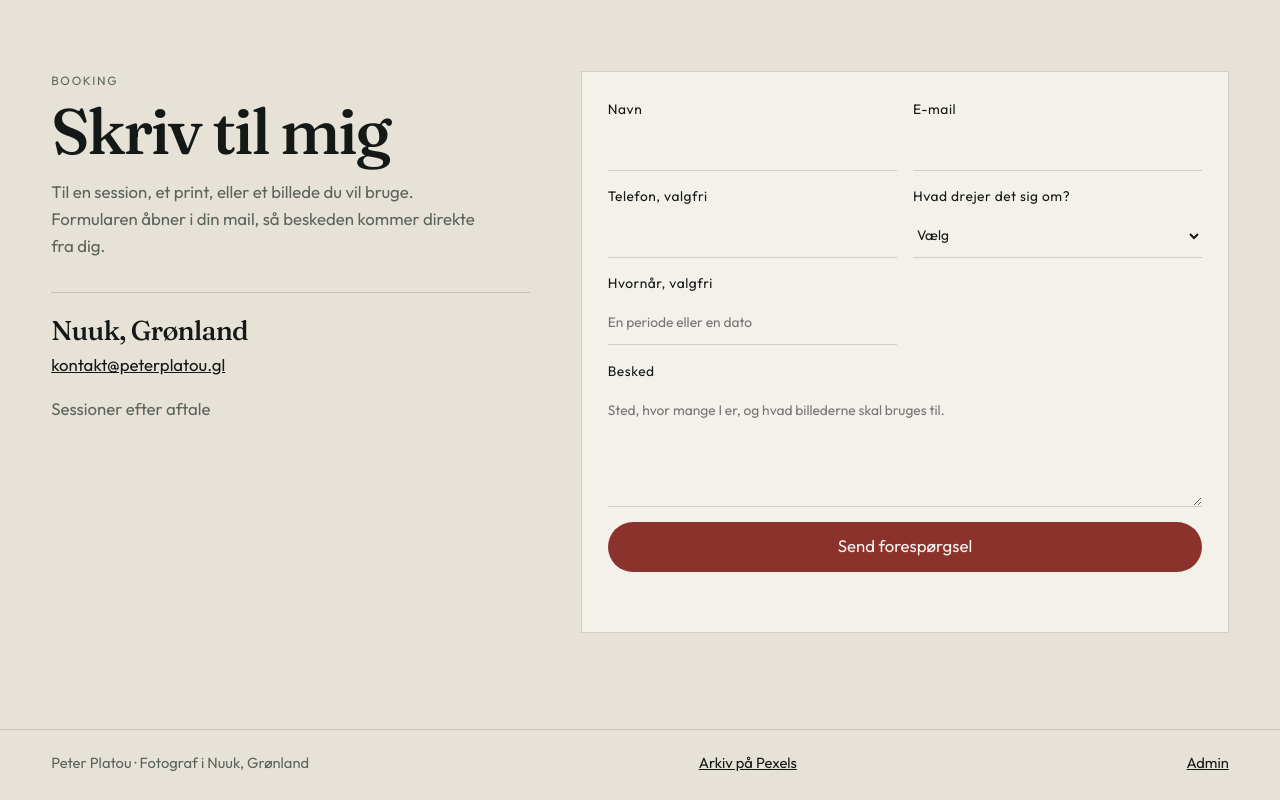
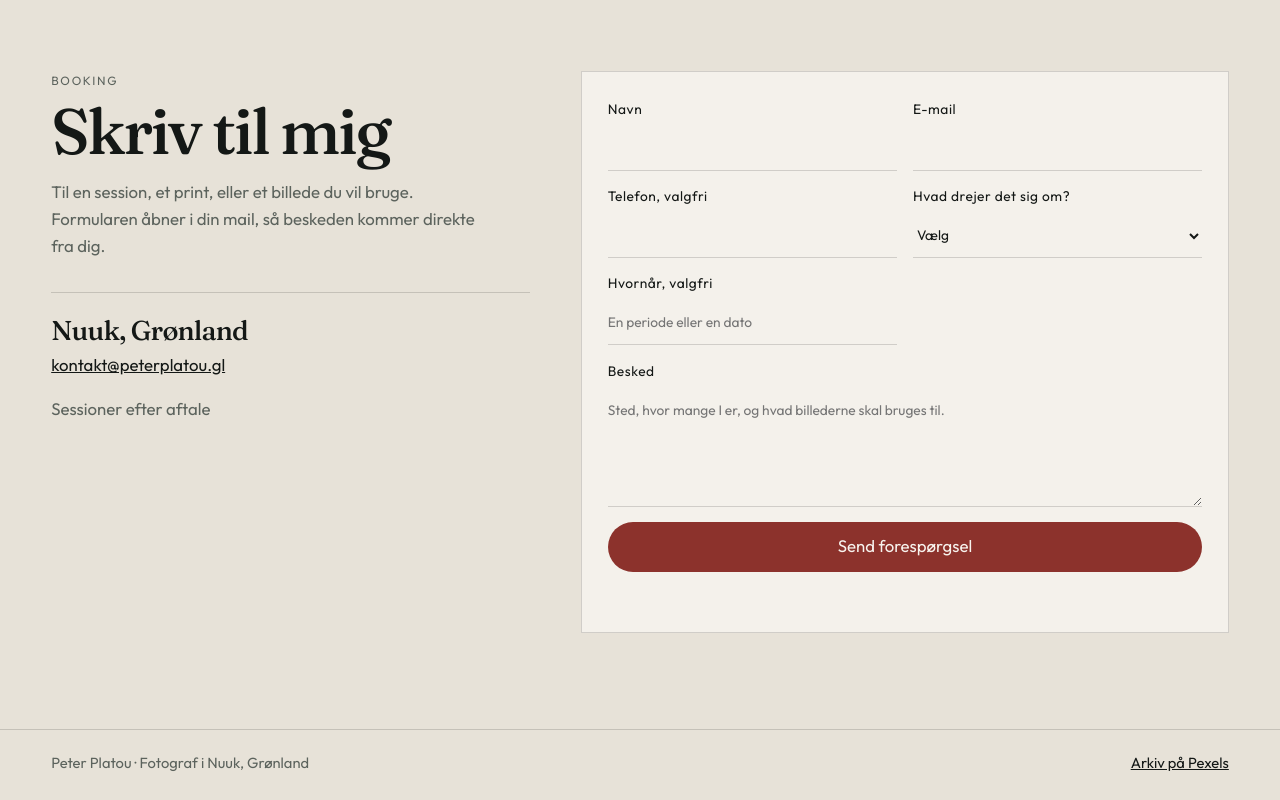
Before and after one commit to mathiassrensen66-code/peter-platou-nuuk, a website: page index.html in a window 1280 px wide. Shown: the part 6416-7216 px from the top of the page. Drawn offline with Linux system fonts and the light colour scheme.

Commit message:
Keep the public site free of the admin link.
Co-authored-by: Cursor <cursoragent@cursor.com>

```diff
--- a/index.html
+++ b/index.html
@@ -344,7 +344,6 @@
     <footer class="site-footer">
       <span>Peter Platou · <span data-i18n="footer">Fotograf i Nuuk, Grønland</span></span>
       <a href="https://www.pexels.com/@thebigplanet/" data-i18n="footer.archive">Arkiv på Pexels</a>
-      <a href="admin/">Admin</a>
     </footer>
 
     <dialog id="lightbox" aria-label="Billede">
```
